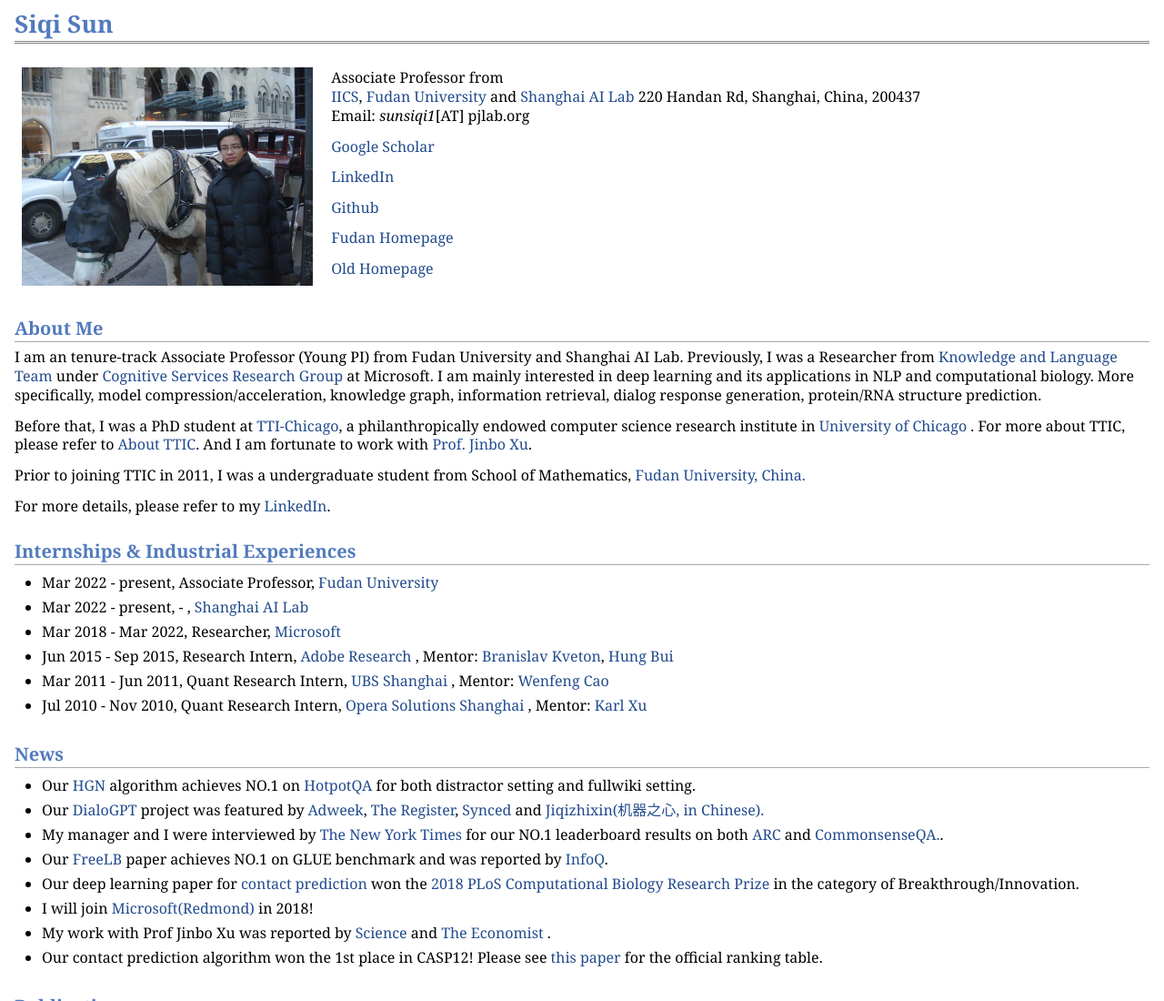
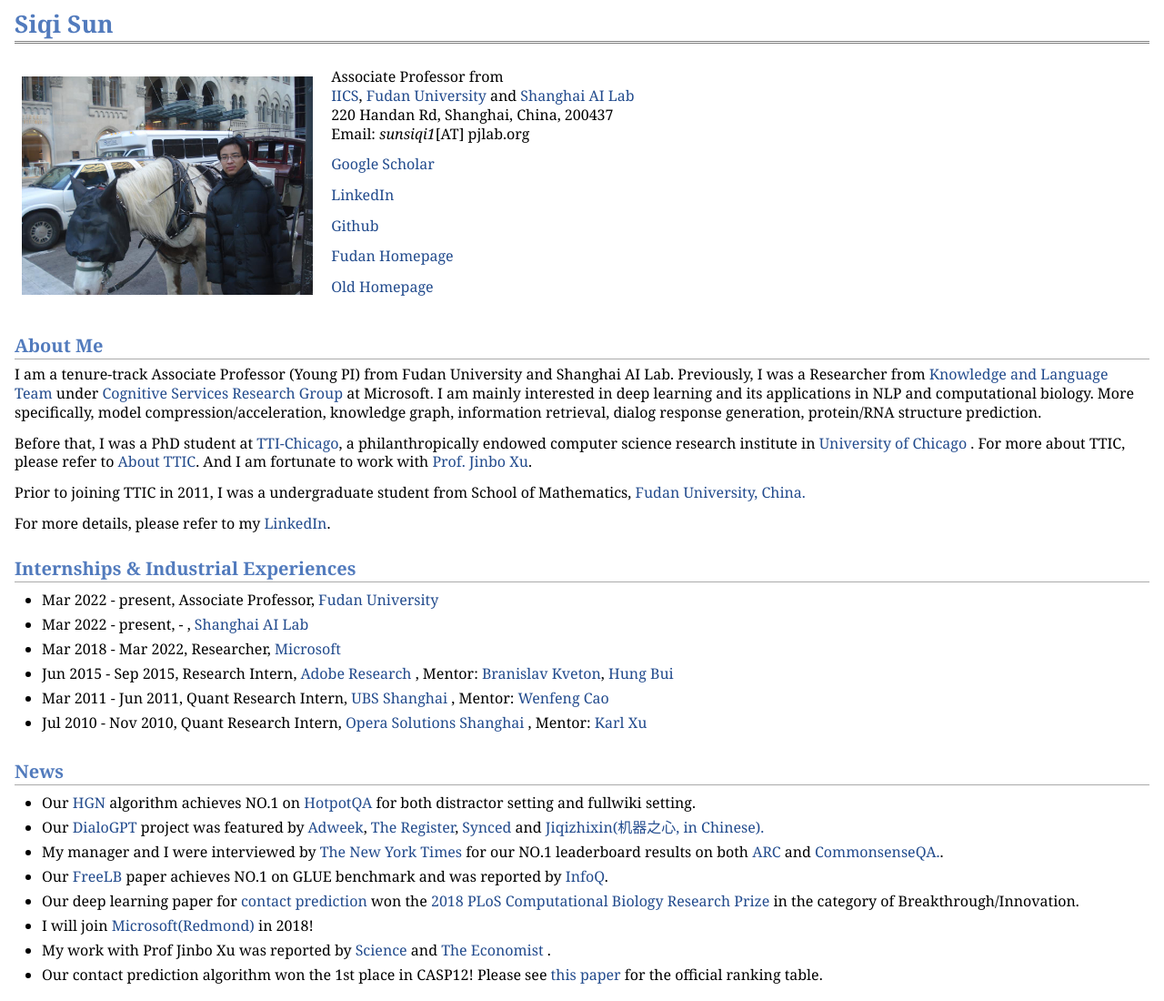
Before and after one commit to intersun/intersun.github.io, a plain HTML site: page index.html in a window 1280 px wide. Shown: the top 1100 px of the page at 91% size. Drawn offline with Linux system fonts and the light colour scheme.

Commit message:
Update index.html

```diff
--- a/index.html
+++ b/index.html
@@ -13,7 +13,7 @@
 <table class="imgtable"><tr><td>
 <a href="index.html"><img src="images/siqi.jpg" alt="alt text" width="320px" height="240px" /></a>&nbsp;</td>
 <td align="left"><p> Associate Professor from<br />
-<a href="https://iics.fudan.edu.cn/">IICS</a>, <a href="https://www.fudan.edu.cn/en/">Fudan University</a> and <a href="https://www.shlab.org.cn/">Shanghai AI Lab</a>
+<a href="https://iics.fudan.edu.cn/">IICS</a>, <a href="https://www.fudan.edu.cn/en/">Fudan University</a> and <a href="https://www.shlab.org.cn/">Shanghai AI Lab</a> <br />
 220 Handan Rd, Shanghai, China, 200437 <br />
  Email: <i>sunsiqi1</i>[AT] pjlab.org </p>
 
@@ -26,7 +26,7 @@
 </td></tr></table>
 
 <h2>About Me</h2>
-<p> I am an tenure-track Associate Professor (Young PI) from Fudan University and Shanghai AI Lab. Previously, I was a Researcher from <a href="https://www.microsoft.com/en-us/research/group/knowledge-and-language/">Knowledge and Language Team</a> under <a href="https://www.microsoft.com/en-us/research/group/cognitive-services-research/">Cognitive Services Research Group</a> at Microsoft. I am mainly interested in deep learning and its applications in NLP and computational biology. More specifically, model compression/acceleration, knowledge graph, information retrieval, dialog response generation, protein/RNA structure prediction.
+<p> I am a tenure-track Associate Professor (Young PI) from Fudan University and Shanghai AI Lab. Previously, I was a Researcher from <a href="https://www.microsoft.com/en-us/research/group/knowledge-and-language/">Knowledge and Language Team</a> under <a href="https://www.microsoft.com/en-us/research/group/cognitive-services-research/">Cognitive Services Research Group</a> at Microsoft. I am mainly interested in deep learning and its applications in NLP and computational biology. More specifically, model compression/acceleration, knowledge graph, information retrieval, dialog response generation, protein/RNA structure prediction.
 <p>Before that, I was a PhD student at <a href="http://www.ttic.edu">TTI-Chicago</a>, a philanthropically endowed computer science research institute in <a href="http://www.uchicago.edu">University of Chicago</a> . For more about TTIC, please refer to <a href="http://www.ttic.edu/about.php">About TTIC</a>. And I am fortunate to work with <a href="http://ttic.uchicago.edu/~jinbo/">Prof. Jinbo Xu</a>.<br />
 <p>Prior to joining TTIC in 2011, I was a undergraduate student from  School of Mathematics, <a href="http://www.fudan.edu.cn/en">Fudan University, China.</a></p>
 <p>For more details, please refer to my <a href="https://www.linkedin.com/pub/siqi-sun/17/3/103">LinkedIn</a>.</p>
```
